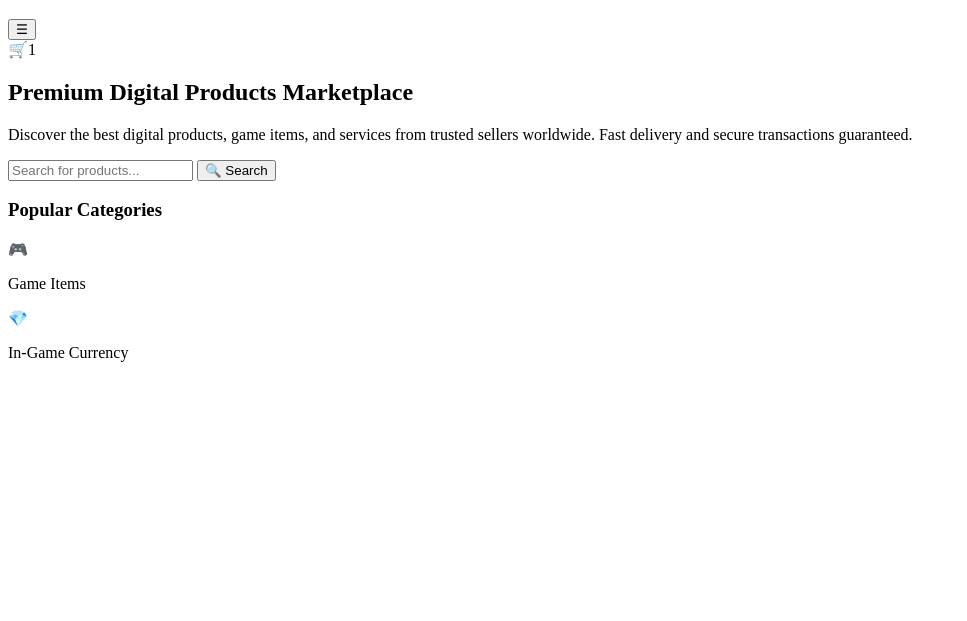
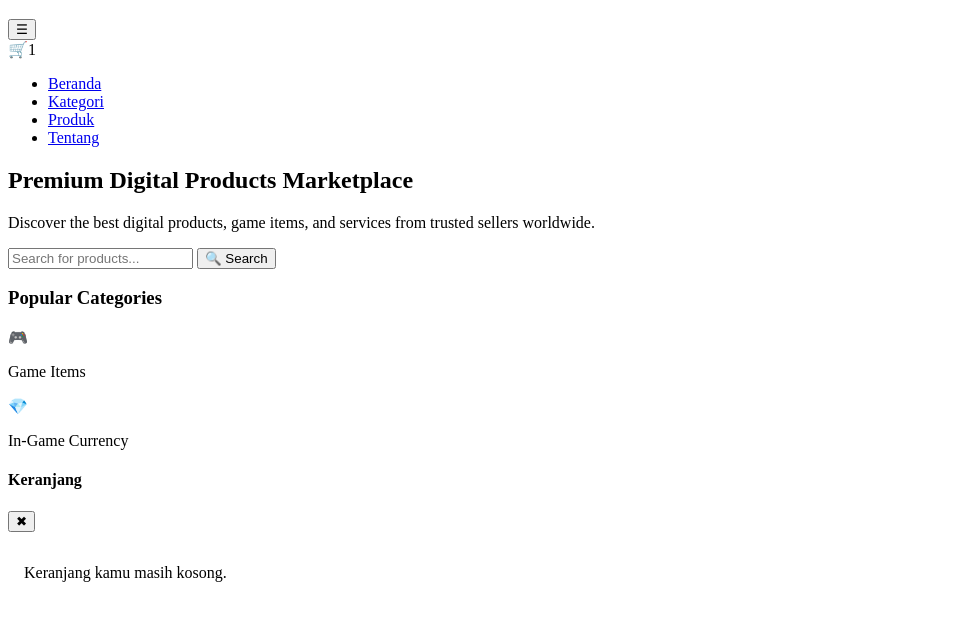
Before and after one commit to BananaSkiee/AzharMarket, a plain HTML site: page index.html in a window 1280 px wide. Shown: the part 87-708 px from the top of the page, without its empty margins (0-967 px from the left). Drawn offline with Linux system fonts and the light colour scheme; a script that the page names is missing.

Commit message:
Update index.html

```diff
--- a/index.html
+++ b/index.html
@@ -17,20 +17,30 @@
     </div>
     <div class="menu-icons">
       <button class="menu-btn">&#9776;</button>
-      <div class="cart-icon">
+      <div class="cart-icon" id="cartBtn">
         🛒<span class="cart-count">1</span>
       </div>
     </div>
   </header>
 
+  <!-- Mobile Menu -->
+  <nav class="mobile-nav" id="mobileNav">
+    <ul>
+      <li><a href="#">Beranda</a></li>
+      <li><a href="#">Kategori</a></li>
+      <li><a href="#">Produk</a></li>
+      <li><a href="#">Tentang</a></li>
+    </ul>
+  </nav>
+
   <!-- Hero -->
   <section class="hero">
     <h2><span>Premium Digital Products</span> Marketplace</h2>
-    <p>Discover the best digital products, game items, and services from trusted sellers worldwide. Fast delivery and secure transactions guaranteed.</p>
+    <p>Discover the best digital products, game items, and services from trusted sellers worldwide.</p>
 
     <div class="search-box">
-      <input type="text" placeholder="Search for products...">
-      <button>🔍 Search</button>
+      <input type="text" placeholder="Search for products..." id="searchInput">
+      <button id="searchBtn">🔍 Search</button>
     </div>
   </section>
 
@@ -49,6 +59,15 @@
     </div>
   </section>
 
+  <!-- Cart Sidebar -->
+  <div class="cart-sidebar" id="cartSidebar">
+    <div class="cart-header">
+      <h4>Keranjang</h4>
+      <button id="closeCart">✖</button>
+    </div>
+    <p style="padding: 1rem;">Keranjang kamu masih kosong.</p>
+  </div>
+
   <script src="script.js"></script>
 </body>
 </html>
```
